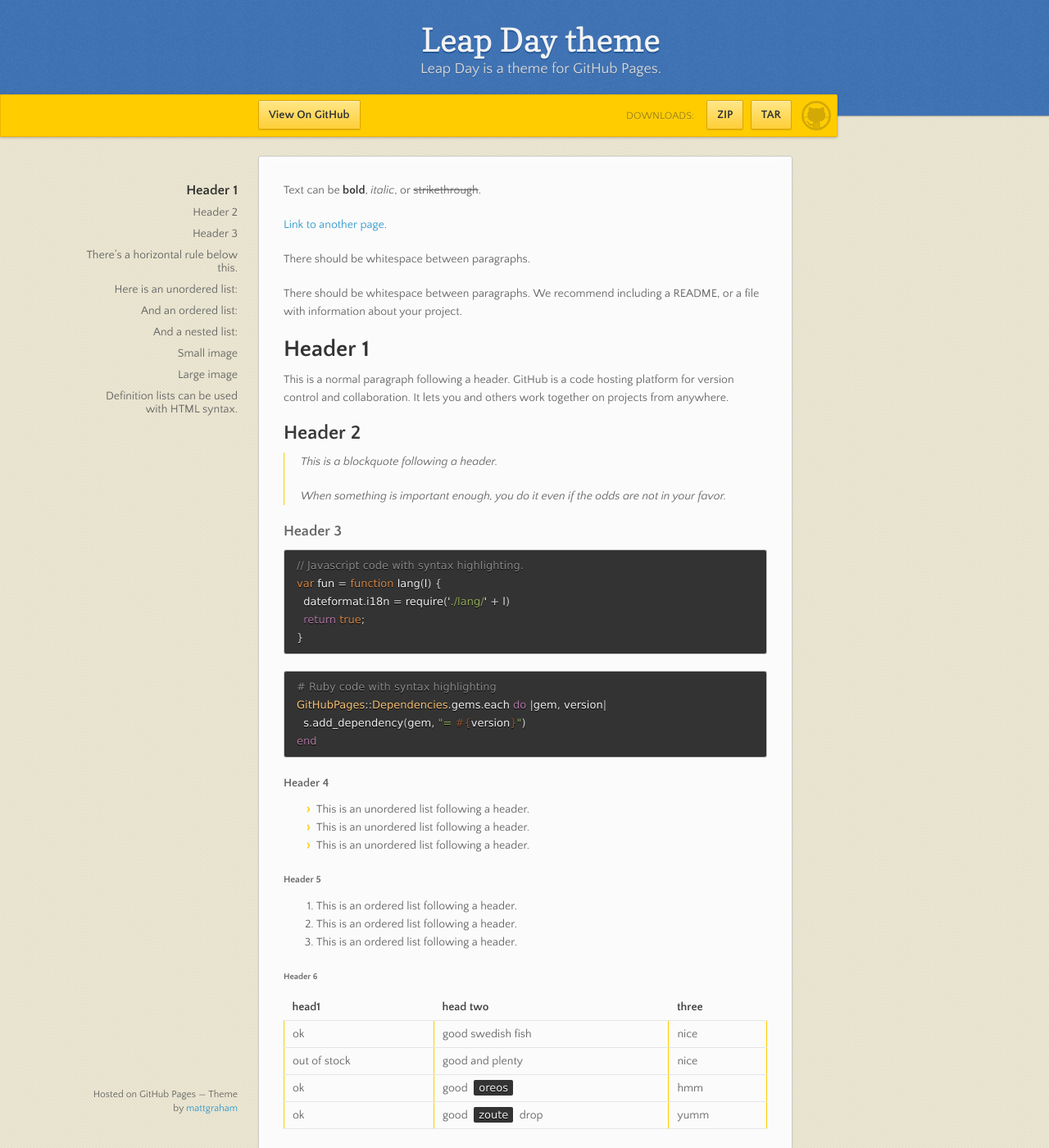
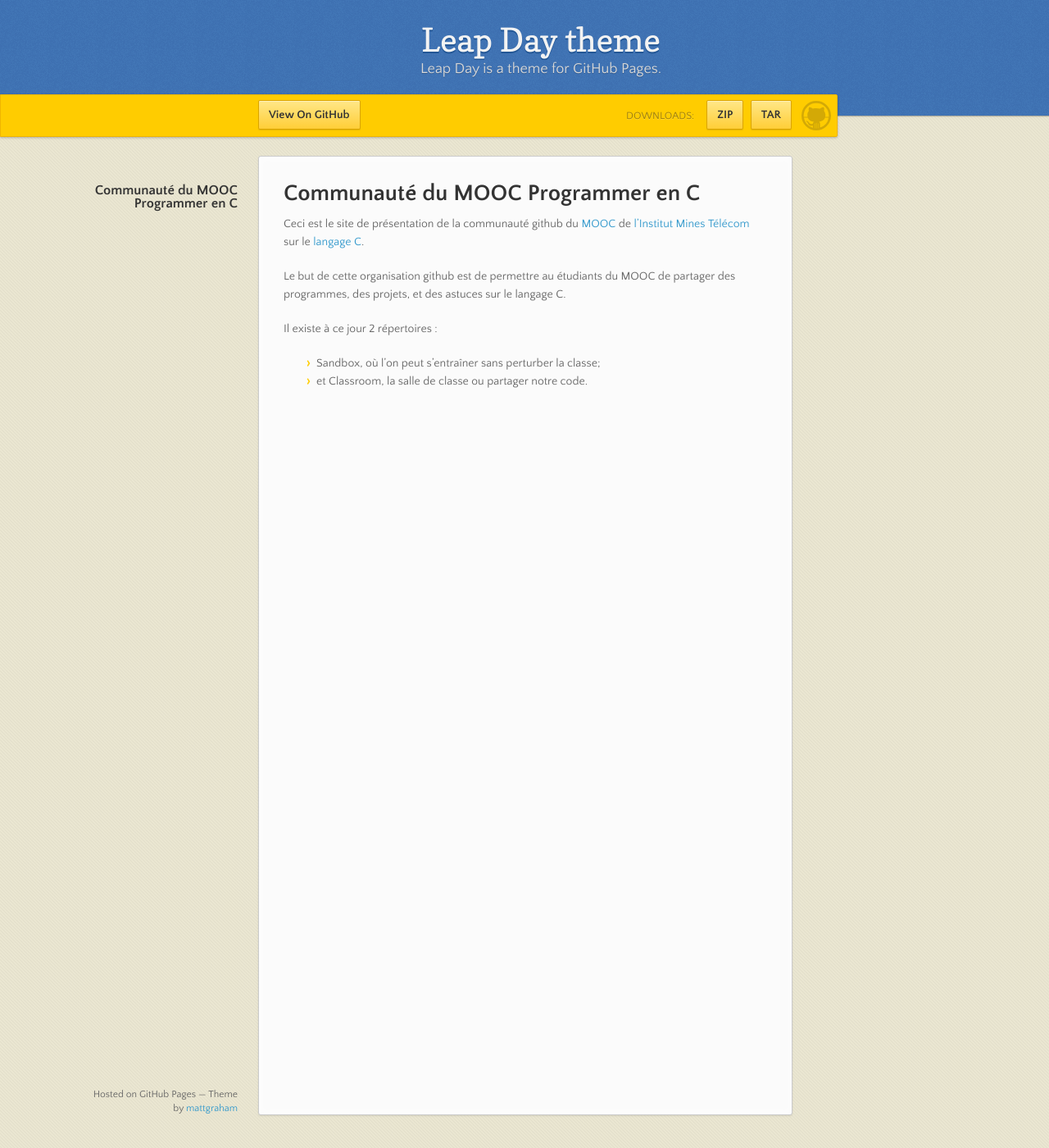
Before and after one commit to MOOClangageC/mooclangagec.github.io, a Jekyll site: the page built from index.md, in a window 1280 px wide and 1400 px high. Shown: the whole window at 82% size. Built offline with Jekyll 4.4.1, drawn with Linux system fonts in a browser that asks for light colours; our own code applies the rules of GitHub Pages for plain Markdown files; some of the changed text lies outside the part shown.

Commit message:
ajout de la page d'acceuil

````diff
--- a/index.md
+++ b/index.md
@@ -2,122 +2,13 @@
 layout: default
 ---
 
-Text can be **bold**, _italic_, or ~~strikethrough~~.
+# Communauté du MOOC Programmer en C
 
-[Link to another page](./another-page.html).
+Ceci est le site de présentation de la communauté github du [MOOC](https://www.fun-mooc.fr/courses/course-v1:MinesTelecom+04020+session03/info) de [l'Institut Mines Télécom](https://www.imt.fr/) sur le [langage C](https://fr.wikipedia.org/wiki/C_(langage)).
 
-There should be whitespace between paragraphs.
+Le but de cette organisation github est de permettre au étudiants du MOOC de partager
+des programmes, des projets, et des astuces sur le langage C.
 
-There should be whitespace between paragraphs. We recommend including a README, or a file with information about your project.
-
-# Header 1
-
-This is a normal paragraph following a header. GitHub is a code hosting platform for version control and collaboration. It lets you and others work together on projects from anywhere.
-
-## Header 2
-
-> This is a blockquote following a header.
->
-> When something is important enough, you do it even if the odds are not in your favor.
-
-### Header 3
-
-```js
-// Javascript code with syntax highlighting.
-var fun = function lang(l) {
-  dateformat.i18n = require('./lang/' + l)
-  return true;
-}
-```
-
-```ruby
-# Ruby code with syntax highlighting
-GitHubPages::Dependencies.gems.each do |gem, version|
-  s.add_dependency(gem, "= #{version}")
-end
-```
-
-#### Header 4
-
-*   This is an unordered list following a header.
-*   This is an unordered list following a header.
-*   This is an unordered list following a header.
-
-##### Header 5
-
-1.  This is an ordered list following a header.
-2.  This is an ordered list following a header.
-3.  This is an ordered list following a header.
-
-###### Header 6
-
-| head1        | head two          | three |
-|:-------------|:------------------|:------|
-| ok           | good swedish fish | nice  |
-| out of stock | good and plenty   | nice  |
-| ok           | good `oreos`      | hmm   |
-| ok           | good `zoute` drop | yumm  |
-
-### There's a horizontal rule below this.
-
-* * *
-
-### Here is an unordered list:
-
-*   Item foo
-*   Item bar
-*   Item baz
-*   Item zip
-
-### And an ordered list:
-
-1.  Item one
-1.  Item two
-1.  Item three
-1.  Item four
-
-### And a nested list:
-
-- level 1 item
-  - level 2 item
-  - level 2 item
-    - level 3 item
-    - level 3 item
-- level 1 item
-  - level 2 item
-  - level 2 item
-  - level 2 item
-- level 1 item
-  - level 2 item
-  - level 2 item
-- level 1 item
-
-### Small image
-
-![Octocat](https://assets-cdn.github.com/images/icons/emoji/octocat.png)
-
-### Large image
-
-![Branching](https://guides.github.com/activities/hello-world/branching.png)
-
-
-### Definition lists can be used with HTML syntax.
-
-<dl>
-<dt>Name</dt>
-<dd>Godzilla</dd>
-<dt>Born</dt>
-<dd>1952</dd>
-<dt>Birthplace</dt>
-<dd>Japan</dd>
-<dt>Color</dt>
-<dd>Green</dd>
-</dl>
-
-```
-Long, single-line code blocks should not wrap. They should horizontally scroll if they are too long. This line should be long enough to demonstrate this.
-```
-
-```
-The final element.
-```
+Il existe à ce jour 2 répertoires :
+* Sandbox, où l'on peut s’entraîner sans perturber la classe;
+* et Classroom, la salle de classe ou partager notre code.
````
